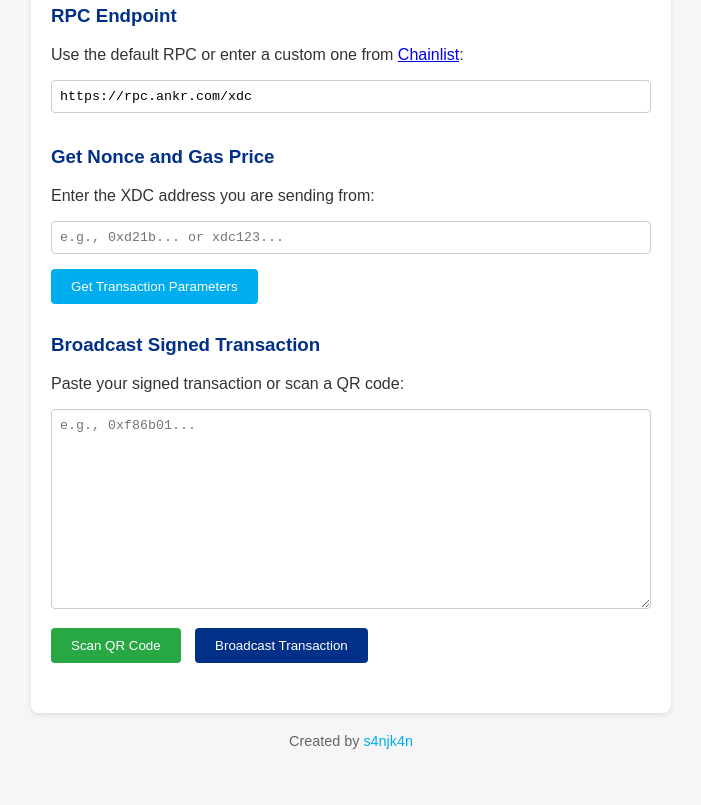
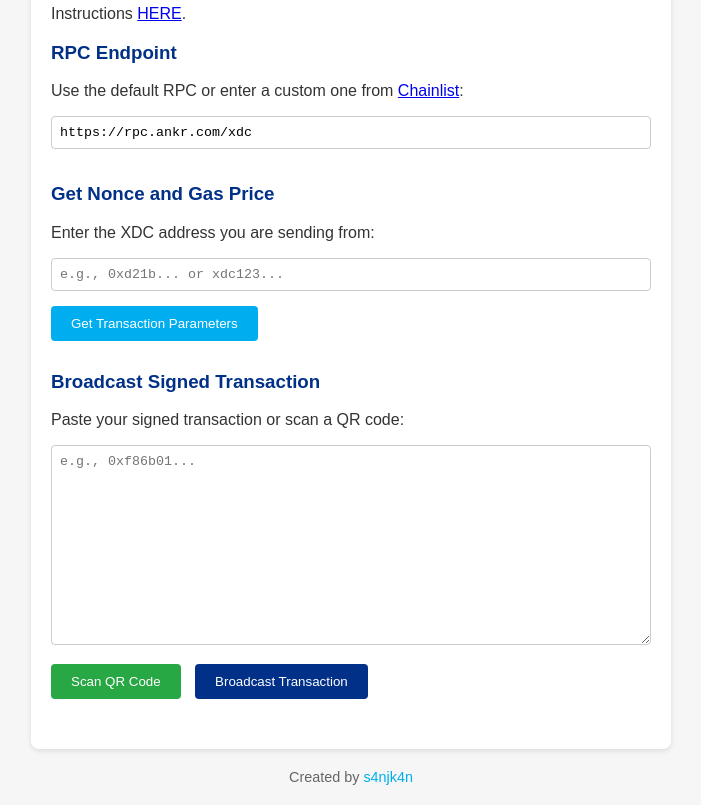
Before and after one commit to s4njk4n/XDC_Send_Offline_Helper, a plain HTML site: page index.html in a window 1280 px wide. Shown: the part 103-908 px from the top of the page, without its empty margins (289-990 px from the left). Before the commit the page ends 872 px from the top, so only its background shows below. Drawn offline with nearby package versions, Linux system fonts and the light colour scheme.

Commit message:
Update index.html

```diff
--- a/index.html
+++ b/index.html
@@ -100,6 +100,7 @@
 <body>
     <div class="container">
         <h2>XDC Send Offline Helper</h2>
+        <p>Instructions <a href="https://github.com/s4njk4n/XDC_Send_Offline_Helper" target="_blank">HERE</a>.</p>
 
         <!-- RPC Selection -->
         <h3>RPC Endpoint</h3>
```
